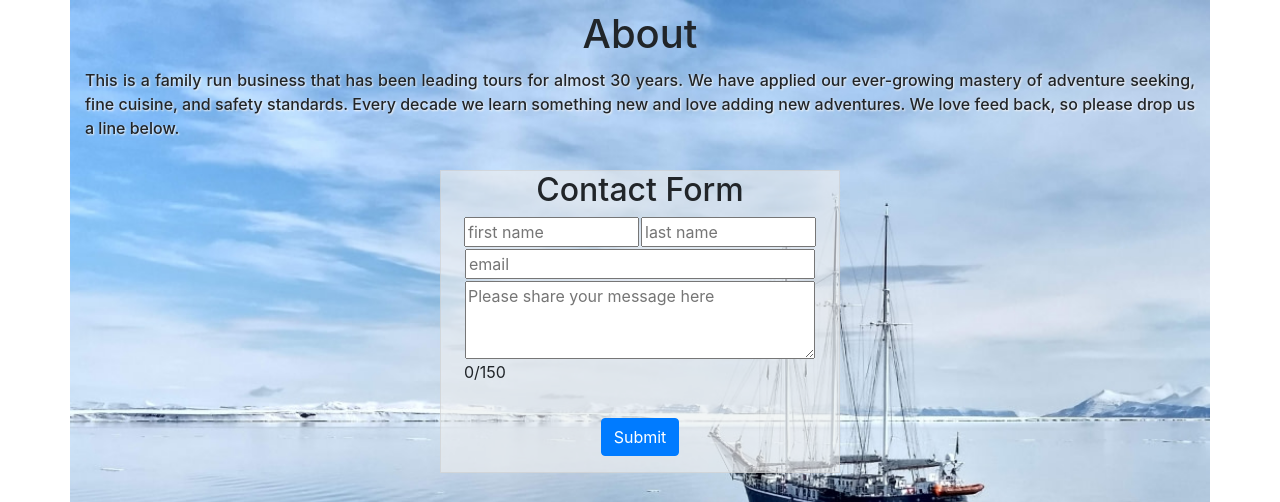
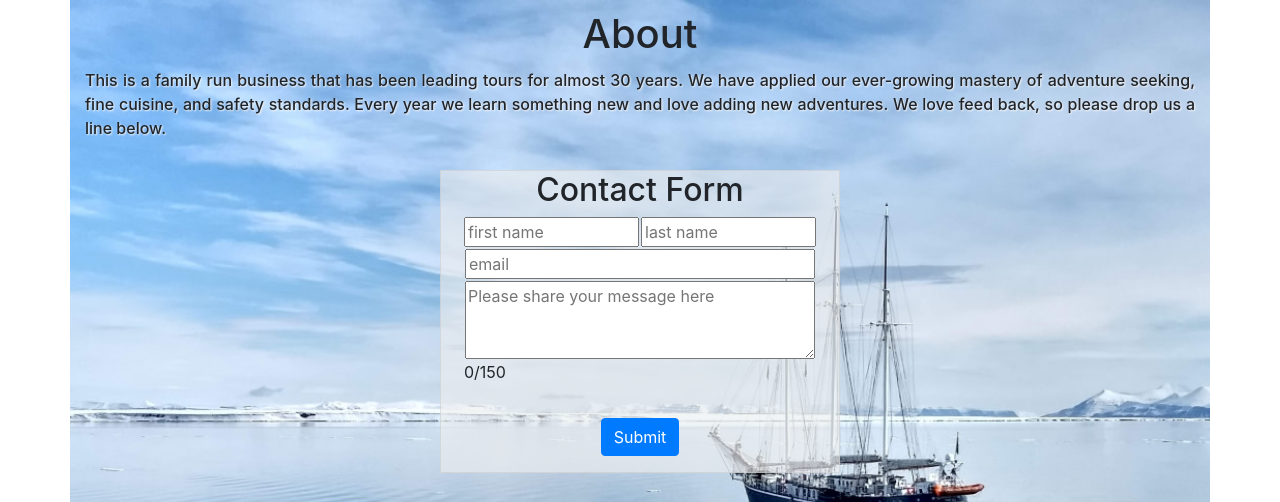
Before and after one commit to Nelson00011/NauticalTours, a Flask app: page /about in a window 1280 px wide. Shown: the part 56-558 px from the top of the page. Run offline with Flask 2, Linux system fonts and the light colour scheme; some libraries are stand-ins or nearby versions.

Commit message:
completed tourdetails TODO tour pages homepage testspecs

```diff
--- a/static/scripts/map.js
+++ b/static/scripts/map.js
@@ -14,8 +14,6 @@ while(8>actList.length){
 }
 
 actList.forEach((c)=> lists.innerHTML+=`<li>${c}</li>`)
-
-
 
 //COMMENT: generate trip event function
 function generateTrip(evt){
@@ -39,6 +37,7 @@ function generateTrip(evt){
       alert(responseJson.status);
     });
 };
+
 //COMMENT: Event listener for generateTrip
 document.querySelector('#booked').addEventListener('click', generateTrip)
 document.querySelector('#saved').addEventListener('click', generateTrip)
--- a/static/style/stylesheet.css
+++ b/static/style/stylesheet.css
@@ -14,6 +14,7 @@ html, body {
   display: inline;
   text-align: justify;
 }
+
 
 .mapButtons{
   margin: 10px auto;
@@ -49,7 +50,9 @@ html, body {
 .blue{
   border: 2px solid blue;
 }
-
+.red{
+  background-color: ;
+}
 
 .rating input{
   display: none;
--- a/templates/about.html
+++ b/templates/about.html
@@ -6,7 +6,7 @@
 <h1 id="accountHeader">About</h1>
 
 <!-- main about section below  -->
-<p class="about">This is a family run business that has been leading tours for almost 30 years. We have applied our ever-growing mastery of adventure seeking, fine cuisine, and safety standards. Every decade we learn something new and love adding new adventures. We love feed back, so please drop us a line below.</p>
+<p class="about">This is a family run business that has been leading tours for almost 30 years. We have applied our ever-growing mastery of adventure seeking, fine cuisine, and safety standards. Every year we learn something new and love adding new adventures. We love feed back, so please drop us a line below.</p>
 
 <!-- Comments Here -->
 
```
